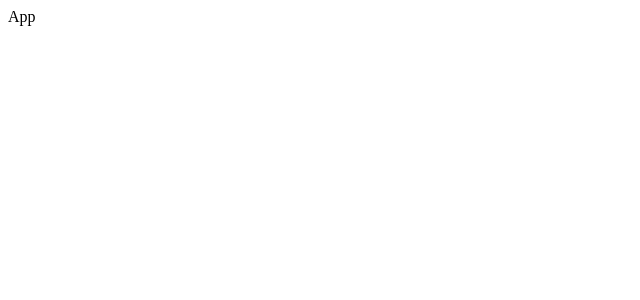
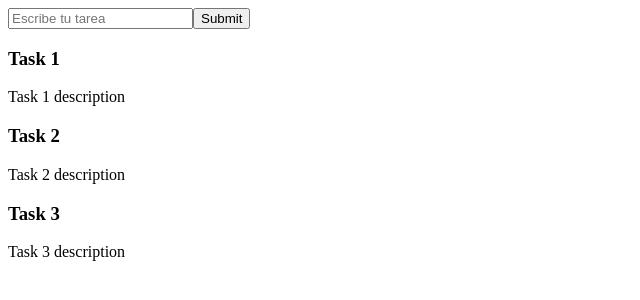
Before and after one commit to wlaurentec/react-tasks-application, a React (Vite) app: page / in a window 1280 px wide. Shown: the top 300 px of the page, without its empty margins (0-640 px from the left). Built offline with nearby package versions, Linux system fonts and the light colour scheme.

Commit message:
mostar lista de tareas

```diff
--- a/src/App.jsx
+++ b/src/App.jsx
@@ -1,6 +1,11 @@
+import TaskList from "./TaskList"
+import TaskForm from "./TaskForm"
 function App() {
   return (
-    <div>App</div>
+    <>
+      <TaskForm />
+      <TaskList />
+    </>
   )
 }
 
--- /dev/null
+++ b/src/TaskForm.jsx
@@ -0,0 +1,20 @@
+import { useState } from "react";
+const TaskForm = () => {
+
+  const [title, setTitle] = useState("");
+
+  const handSubmit = (e) => {
+    e.preventDefault();
+    console.log(title);
+  }
+  return (
+    <form onSubmit={handSubmit}>
+      <input placeholder="Escribe tu tarea"
+      onChange={(e) => setTitle(e.target.value)}
+      />
+      <button>Submit</button>
+    </form>
+  )
+}
+
+export default TaskForm
--- /dev/null
+++ b/src/TaskList.jsx
@@ -0,0 +1,27 @@
+import { tasks as data} from "./tasks";
+import { useState, useEffect } from "react";
+
+function TaskList() {
+  const [tasks, setTasks] = useState([]);
+
+  useEffect(() => {
+    setTasks(data);
+  }, [ ]);
+
+  if (tasks.length === 0) {
+    return <div>No tasks</div>;
+  }
+
+  return (
+  <div>
+    {tasks.map((task, ) => (
+      <div key = {task.id}>
+        <h3>{task.title}</h3>
+        <p>{task.description}</p>
+      </div>
+    ))}
+  </div>
+  )
+}
+
+export default TaskList;
--- /dev/null
+++ b/src/tasks.js
@@ -0,0 +1,20 @@
+export const tasks = [
+  {
+    id: 1,
+    title: 'Task 1',
+    description: 'Task 1 description',
+    completed: false,
+  },
+  {
+    id: 2,
+    title: 'Task 2',
+    description: 'Task 2 description',
+    completed: false,
+  },
+  {
+    id: 3,
+    title: 'Task 3',
+    description: 'Task 3 description',
+    completed: false,
+  },
+]
```
